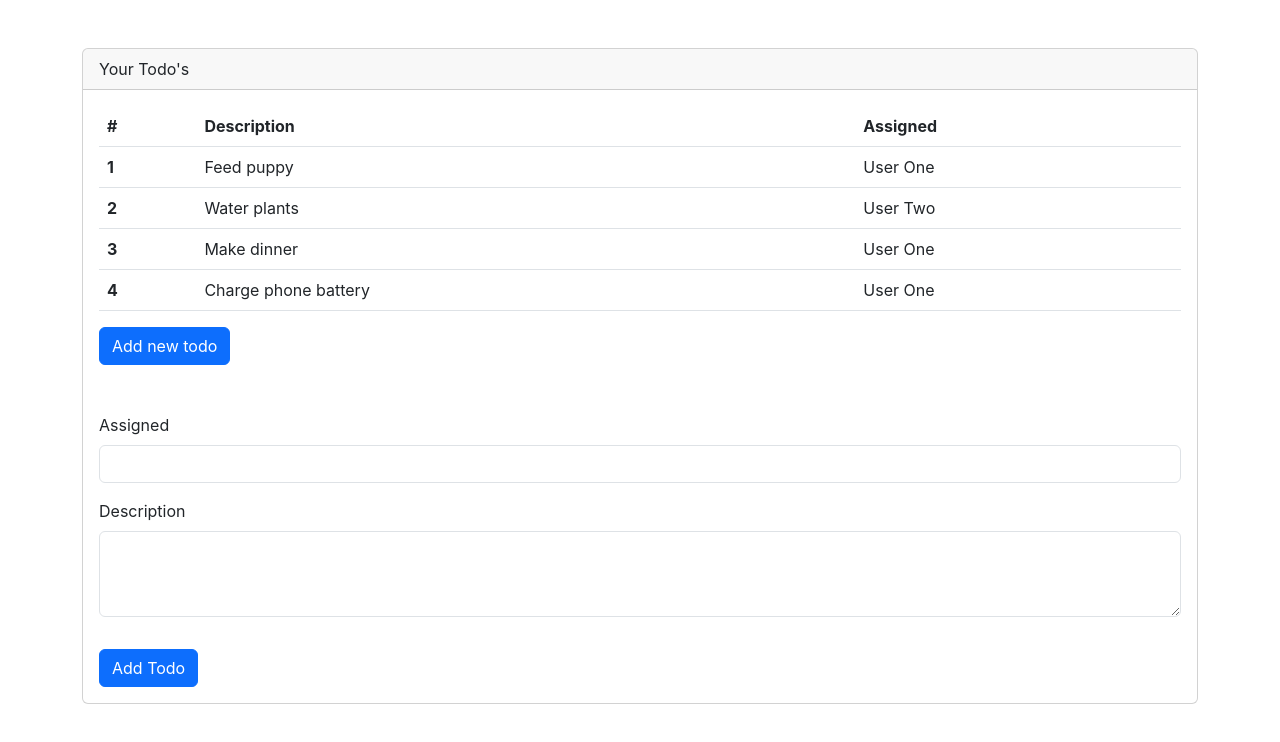
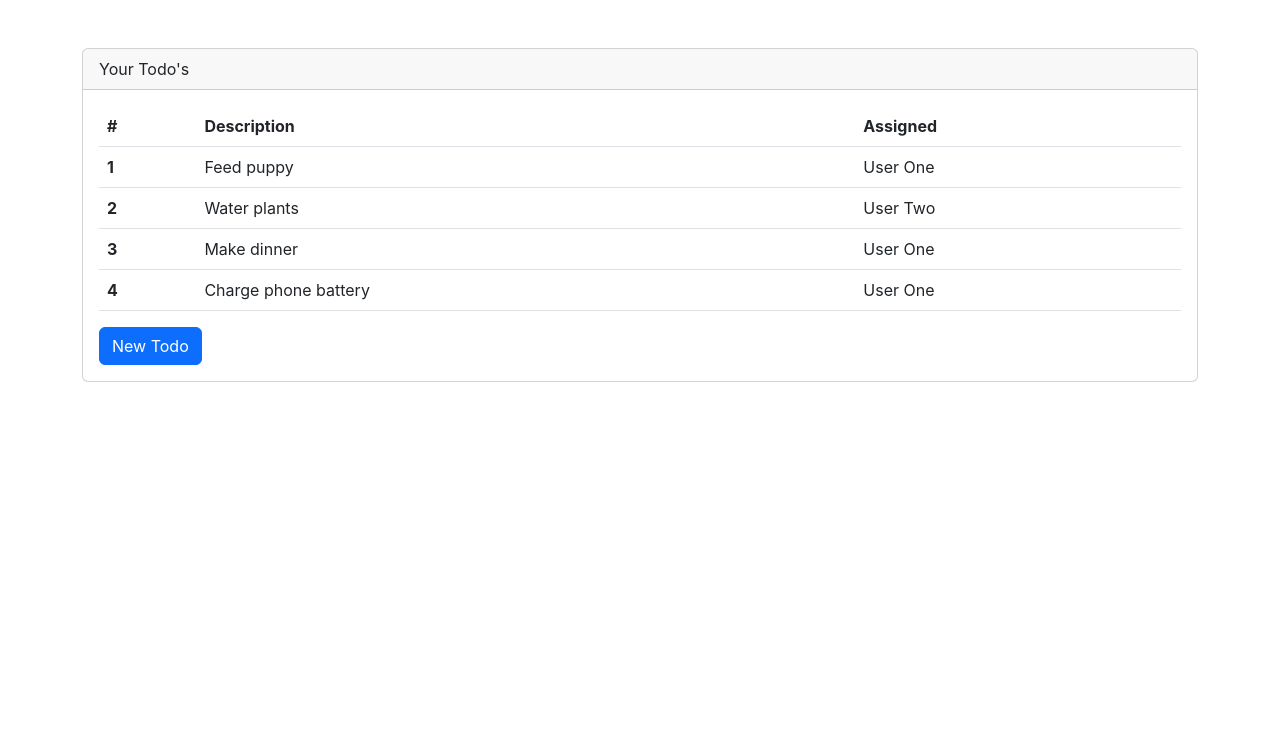
Before and after one commit to plasante/react-todos, a React (Create React App) app: page / in a window 1280 px wide. Shown: the top 742 px of the page. Built offline with nearby package versions, Linux system fonts and the light colour scheme.

Commit message:
Adds Conditional Rendering

```diff
--- a/src/App.js
+++ b/src/App.js
@@ -1,4 +1,4 @@
-import React, {useState} from 'react';
+import React, { useState } from 'react';
 
 import './App.css';
 import TodoTable from './components/TodoTable';
@@ -6,6 +6,8 @@
 
 
 function App() {
+
+  const [showAddTodoForm, setShowAddTodoForm] = useState(false);
 
   const [todos, setTodos] = useState([
     { rowNumber: 1, rowDescription: 'Feed puppy', rowAssigned: 'User One' },
@@ -46,10 +48,12 @@
         </div>
         <div className='card-body'>
           <TodoTable todos={todos} deleteTodo={deleteTodo} />
-          <button className='btn btn-primary'>
-            Add new todo
+          <button className='btn btn-primary' onClick={() => setShowAddTodoForm(!showAddTodoForm)}>
+            {showAddTodoForm ? 'Close New Todo' : 'New Todo'}
           </button>
+          {showAddTodoForm &&
             <NewTodoForm addTodo={addTodo} />
+          }
         </div>
       </div>
     </div>
```
Lines whose indentation alone changed are shown as unchanged.
